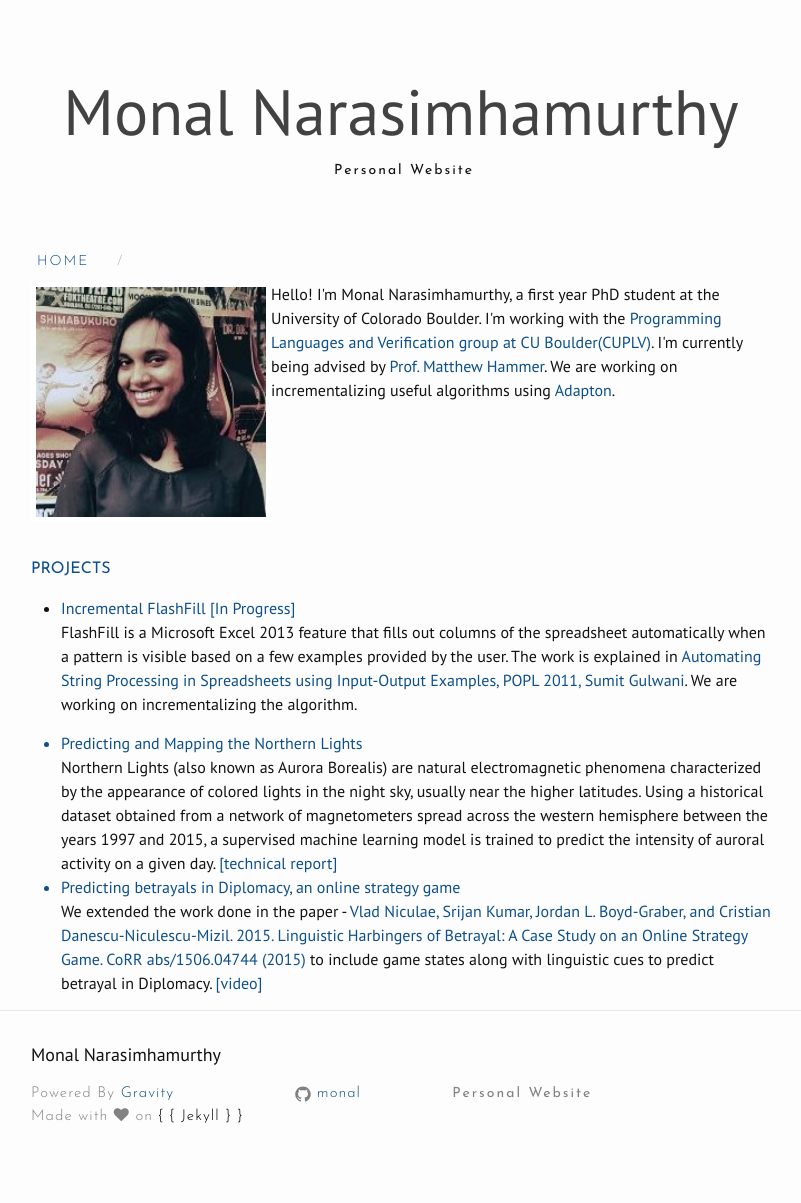
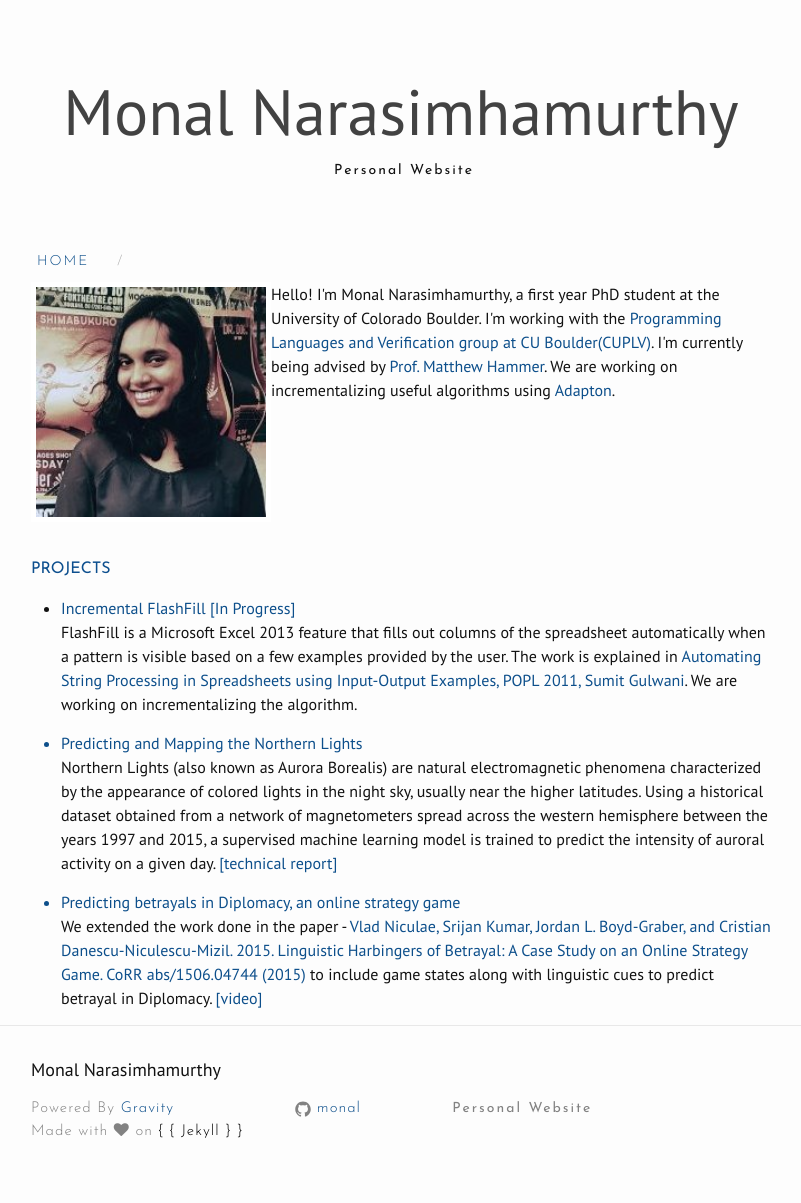
Before and after one commit to monal/monal.github.io, a Jekyll site: the page built from index.html, in a window 1280 px wide. Shown: the whole page, without its empty margins (239-1040 px from the left). Built offline with Jekyll 4.4.1, drawn with Linux system fonts in a browser that asks for light colours; nearby versions of some CDN libraries.

Commit message:
Add para

```diff
--- a/index.html
+++ b/index.html
@@ -16,15 +16,15 @@
 <a href="http://research.microsoft.com/en-us/um/people/sumitg/pubs/popl11-synthesis.pdf">Automating String Processing in Spreadsheets using Input-Output Examples, POPL 2011, Sumit Gulwani</a>. We are working on incrementalizing the algorithm.</p>
 
 <li style="color:#0D4F8B">Predicting and Mapping the Northern Lights</li>
-Northern Lights (also known as Aurora Borealis) are natural electromagnetic phenomena characterized by
+<p>Northern Lights (also known as Aurora Borealis) are natural electromagnetic phenomena characterized by
 the appearance of colored lights in the night sky, usually near the higher latitudes.
 Using a historical dataset obtained from a network of magnetometers spread across the western hemisphere between the years 1997 and 2015, a supervised machine learning model is
 trained to predict the intensity of auroral activity on a given day.
-<a href="http://scholar.colorado.edu/csci_techreports/1036">[technical report]</a>
+<a href="http://scholar.colorado.edu/csci_techreports/1036">[technical report]</a></p>
 
 <li style="color:#0D4F8B">Predicting betrayals in Diplomacy, an online strategy game</li>
-We extended the work done in the paper - <a href="http://arxiv.org/abs/1506.04744">Vlad Niculae, Srijan Kumar, Jordan L. Boyd-Graber, and Cristian Danescu-Niculescu-Mizil. 2015. Linguistic Harbingers of Betrayal: A Case Study on an Online Strategy Game. CoRR abs/1506.04744 (2015)</a> to include game states along with linguistic cues to predict betrayal in Diplomacy.
-<a href="https://www.youtube.com/watch?v=BpU3kzQ_1IU">[video]</a>
+<p>We extended the work done in the paper - <a href="http://arxiv.org/abs/1506.04744">Vlad Niculae, Srijan Kumar, Jordan L. Boyd-Graber, and Cristian Danescu-Niculescu-Mizil. 2015. Linguistic Harbingers of Betrayal: A Case Study on an Online Strategy Game. CoRR abs/1506.04744 (2015)</a> to include game states along with linguistic cues to predict betrayal in Diplomacy.
+<a href="https://www.youtube.com/watch?v=BpU3kzQ_1IU">[video]</a></p>
 </ul>
 </div>
 </div>
```
